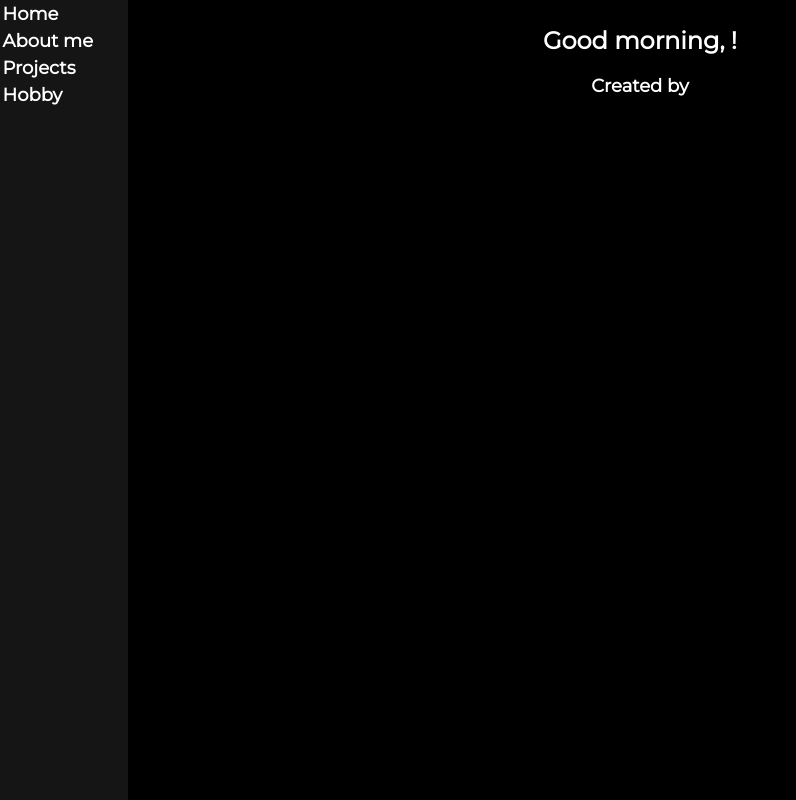
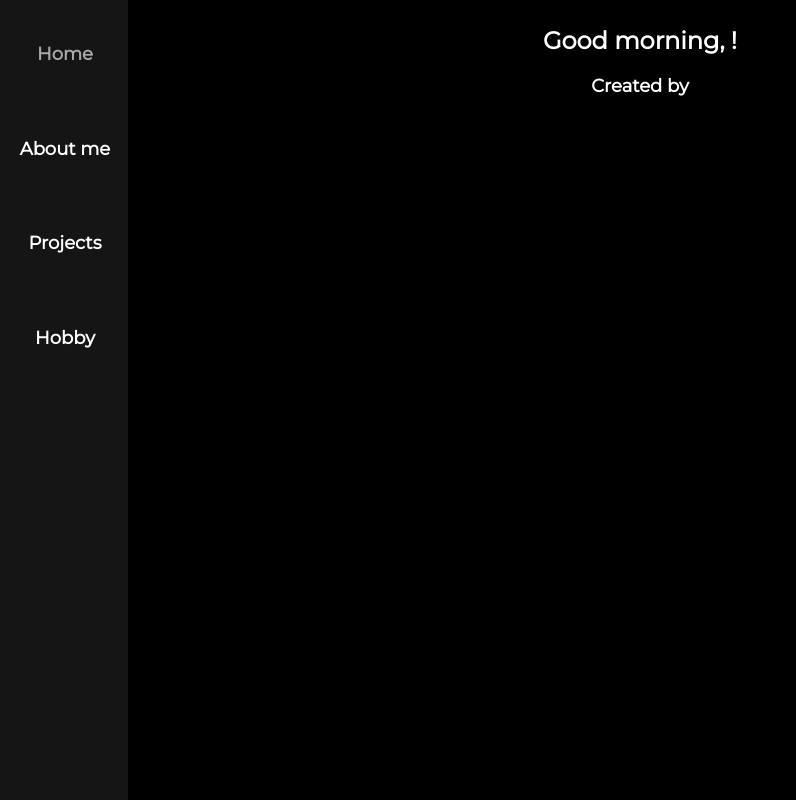
Before and after one commit to Folrunge/Portfolio, a Flask app: page / in a window 1280 px wide. Shown: the whole page, without its empty margins (0-796 px from the left). Run offline with Flask 2, Linux system fonts and the light colour scheme.

Commit message:
better navbar

```diff
--- a/static/portfolio.css
+++ b/static/portfolio.css
@@ -32,7 +32,16 @@
   background-color: #151515;
   overflow-x: hidden; }
   #navbar div {
-    padding: 2%;
-    display: block; }
+    padding-top: 10%;
+    display: flex;
+    align-items: center;
+    justify-content: center;
+    width: 100%;
+    height: 10%;
+    border: 1px solid;
+    border-color: #151515; }
+
+#navbar div:hover {
+  color: #a8a8a8; }
 
 /*# sourceMappingURL=portfolio.css.map */
```
Also changed, not shown: static/preproc.scss (+17 -4 lines), 1 other file.
